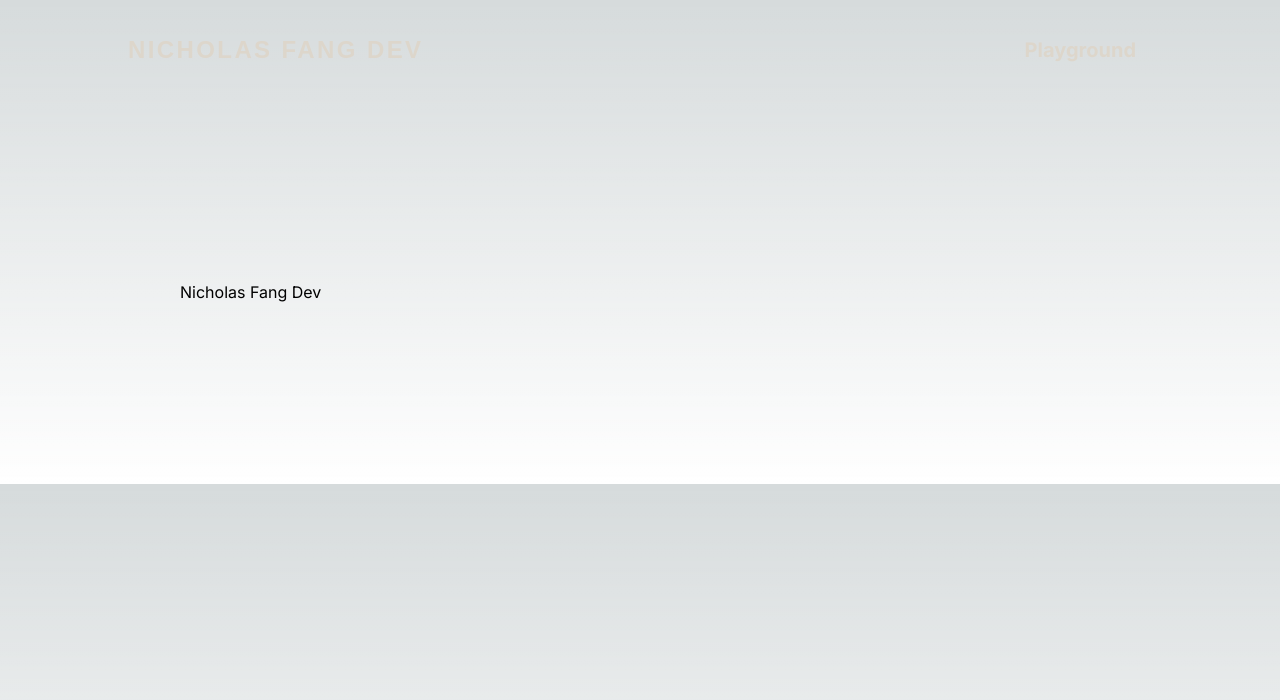
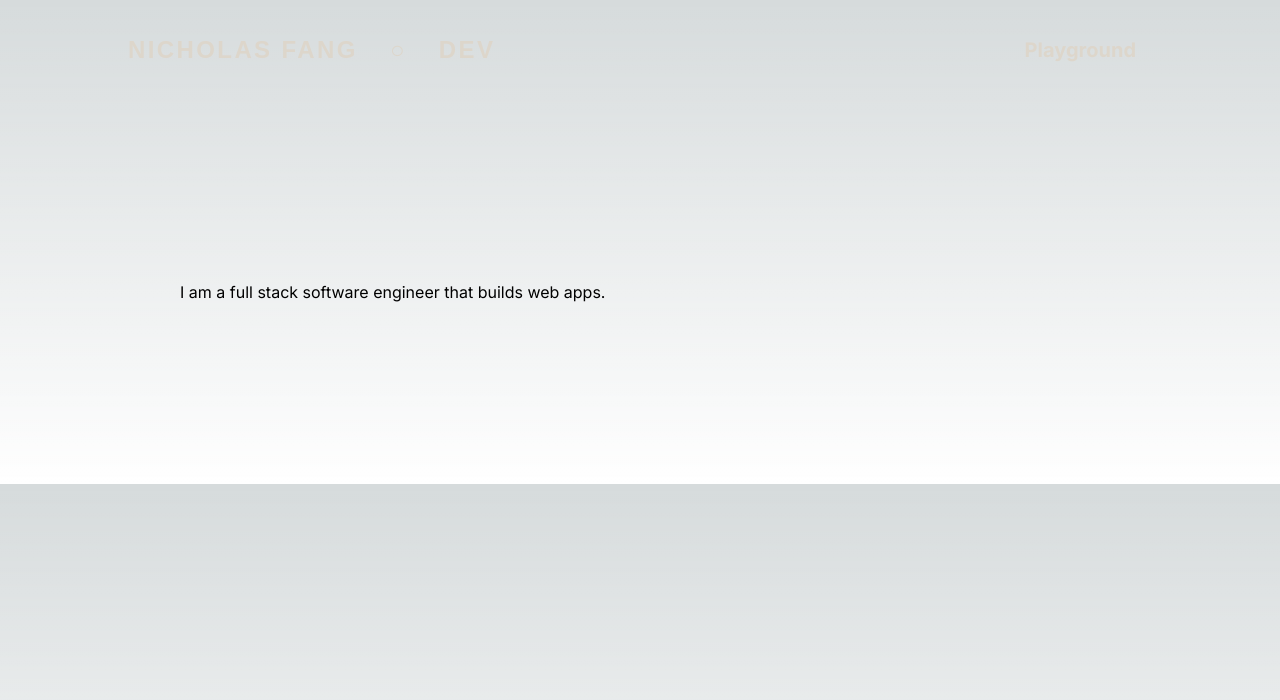
Before and after one commit to nickfang/nickfang.github.io, a Next.js app: page / in a window 1280 px wide. Shown: the top 700 px of the page. Built offline with nearby package versions, Linux system fonts and the light colour scheme.

Commit message:
updating descriptions.

```diff
--- a/src/app/page.tsx
+++ b/src/app/page.tsx
@@ -1,11 +1,11 @@
 import React from 'react';
 
 const main = () => {
-	return (
-		<div>
-			<h1>Nicholas Fang Dev</h1>
-		</div>
-	);
+  return (
+    <div>
+      <p>I am a full stack software engineer that builds web apps.</p>
+    </div>
+  );
 };
 
 export default main;
--- a/src/components/main-header/main-header.js
+++ b/src/components/main-header/main-header.js
@@ -13,7 +13,7 @@ export default function MainHeader() {
       <header className={classes.header}>
         <Link className={classes.logo} href="/">
           {/* <Image src={logoImg} alt="A plate with food on it." priority/> */}
-          Nicholas Fang Dev
+          Nicholas Fang <span>&#9675;</span> Dev
         </Link>
         <nav className={classes.nav}>
           <ul>
```
